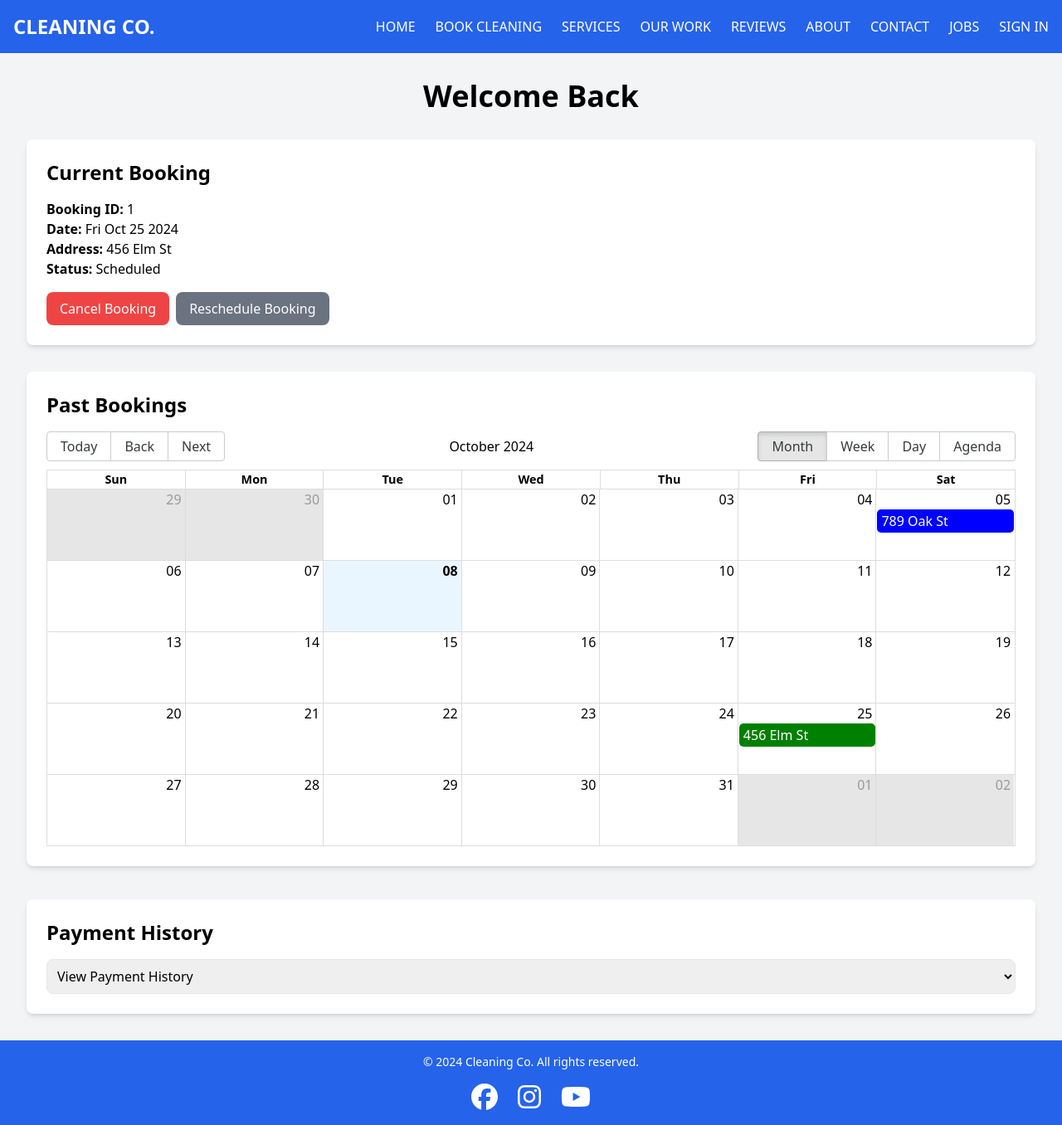
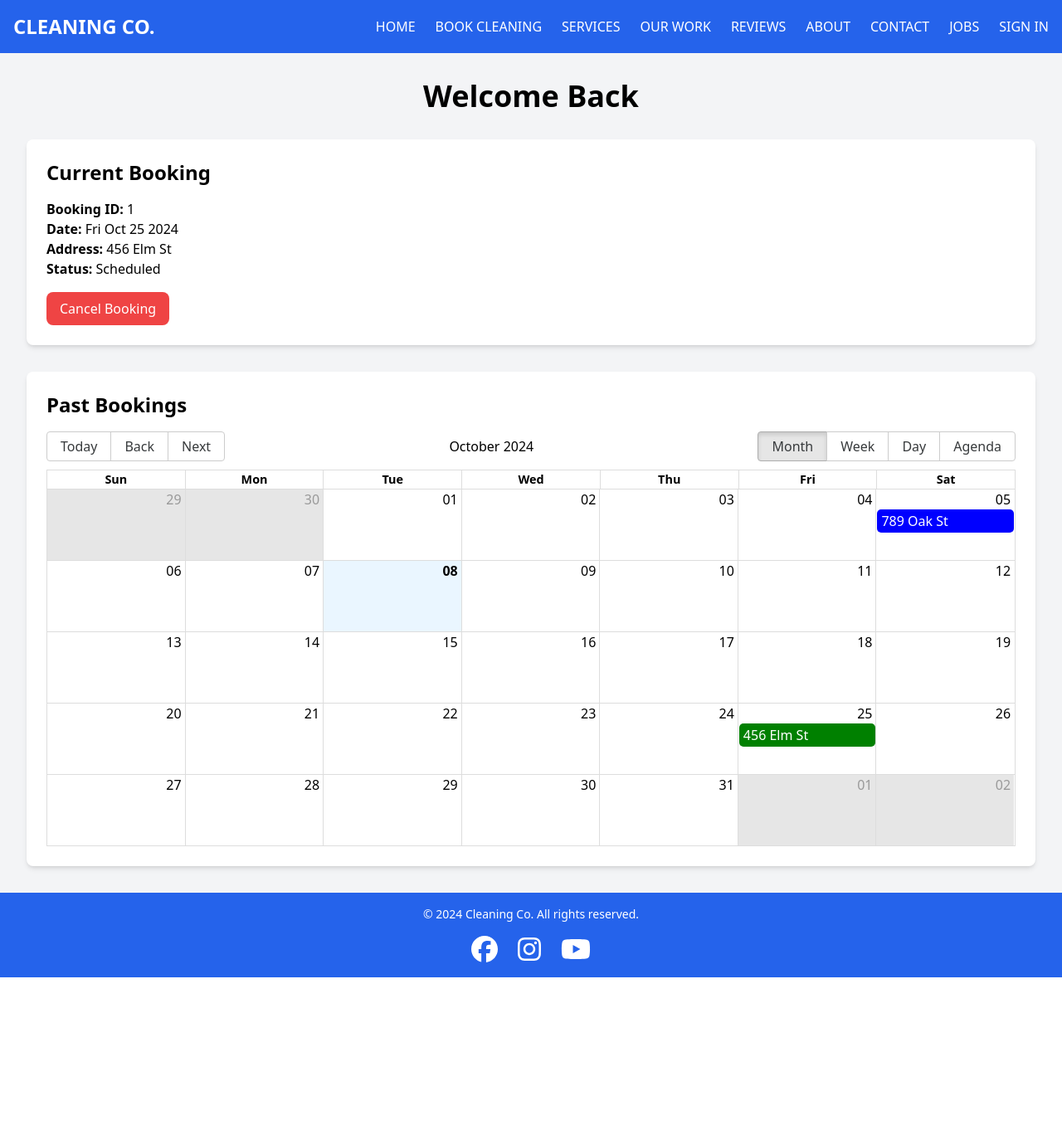
Before and after one commit to AndresAlbornozgil/cleaning-company-webapp, a React (Vite) app in the folder client/: page /client-portal in a window 1280 px wide. Shown: the whole page at 83% size. After the commit the page ends 1178 px from the top, so only its background shows below. Built offline with nearby package versions, Linux system fonts and the light colour scheme.

Commit message:
Fixed bug for cancel booking deature on ClientPortal

```diff
--- a/client/src/pages/ClientPortal.jsx
+++ b/client/src/pages/ClientPortal.jsx
@@ -19,11 +19,6 @@ const ClientPortal = () => {
     { id: 1, date: new Date(2024, 9, 5), address: '789 Oak St', feedback: '' },
     { id: 2, date: new Date(2024, 8, 20), address: '456 Pine St', feedback: '' },
     { id: 3, date: new Date(2024, 7, 10), address: '123 Maple Ave', feedback: '' },
-  ]);
-
-  const [payments, setPayments] = useState([
-    { id: 1, amount: '$120', date: 'October 5, 4', status: 'Paid', invoiceUrl: 'https://example.com/invoice1' },
-    { id: 2, amount: '$150', date: 'September 20, 2024', status: 'Paid', invoiceUrl: 'https://example.com/invoice2' },
   ]);
 
   const [selectedJob, setSelectedJob] = useState(null); // Track the selected job
@@ -52,14 +47,13 @@ const ClientPortal = () => {
     alert('Feedback submitted successfully.');
   };
 
-  // Handle cancel and reschedule for current booking
+  // Handle cancel for current booking
   const handleCancelBooking = () => {
-    setCurrentBooking(null);
-    alert('Your booking has been canceled.');
-  };
-
-  const handleRescheduleBooking = () => {
-    alert('Reschedule functionality is currently unavailable.');
+    const confirmCancel = window.confirm('Are you sure you want to cancel this booking?');
+    if (confirmCancel) {
+      setCurrentBooking(null);  // Cancel the booking
+      alert('Your booking has been canceled.');
+    }
   };
 
   // Events for the calendar (convert jobs to events)
@@ -71,22 +65,14 @@ const ClientPortal = () => {
       end: job.date,
       color: 'blue', // Default color for past jobs
     })),
-    {
+    currentBooking && {
       id: currentBooking.id,
       title: currentBooking.address, // Display only the address
       start: currentBooking.date,
       end: currentBooking.date,
       color: 'green', // Green for current booking
     },
-  ];
-
-  // Toggle for payment history dropdown
-  const [selectedPayment, setSelectedPayment] = useState(null); // Track selected payment
-
-  const handlePaymentSelect = (paymentId) => {
-    const payment = payments.find((p) => p.id === paymentId);
-    setSelectedPayment(payment);
-  };
+  ].filter(Boolean);  // Filter out null values if there are no current bookings
 
   return (
     <div className="min-h-screen bg-gray-100">
@@ -110,9 +96,6 @@ const ClientPortal = () => {
             <div className="mt-4">
               <button className="bg-red-500 text-white px-4 py-2 rounded-lg mr-2" onClick={handleCancelBooking}>
                 Cancel Booking
-              </button>
-              <button className="bg-gray-500 text-white px-4 py-2 rounded-lg" onClick={handleRescheduleBooking}>
-                Reschedule Booking
               </button>
             </div>
           </div>
@@ -163,40 +146,6 @@ const ClientPortal = () => {
             </button>
           </div>
         )}
-
-        {/* Payment History */}
-        <div className="bg-white shadow-md p-6 mt-10 rounded-lg">
-          <h2 className="text-2xl font-bold mb-4">Payment History</h2>
-          <div className="mt-4">
-            <select
-              id="payment-select"
-              className="w-full p-2 border rounded-lg"
-              onChange={(e) => handlePaymentSelect(parseInt(e.target.value))}
-            >
-              <option value="">View Payment History</option>
-              {payments.map((payment) => (
-                <option key={payment.id} value={payment.id}>
-                  Invoice for {payment.date}
-                </option>
-              ))}
-            </select>
-
-            {selectedPayment && (
-              <div className="mt-4">
-                <p>
-                  <strong>Payment #{selectedPayment.id}</strong>
-                  <br />
-                  <strong>Amount:</strong> {selectedPayment.amount}
-                  <br />
-                  <strong>Status:</strong> {selectedPayment.status}
-                </p>
-                <a href={selectedPayment.invoiceUrl} target="_blank" rel="noopener noreferrer">
-                  <button className="bg-green-500 text-white px-4 py-2 rounded-lg">View Invoice</button>
-                </a>
-              </div>
-            )}
-          </div>
-        </div>
       </div>
     </div>
   );
```
